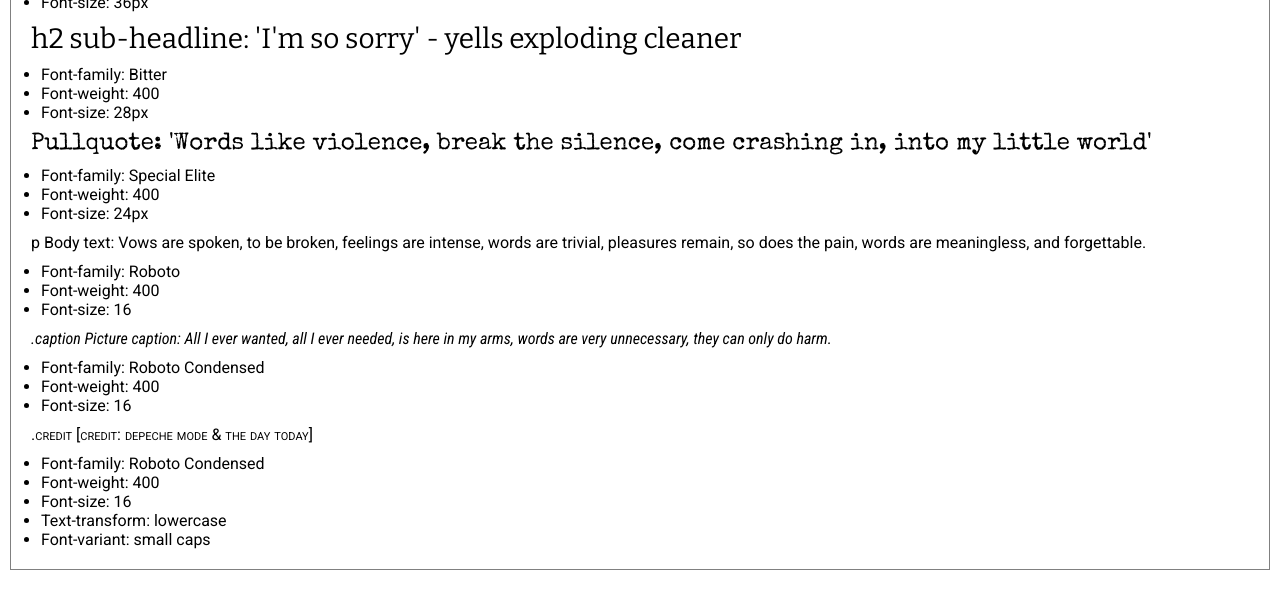
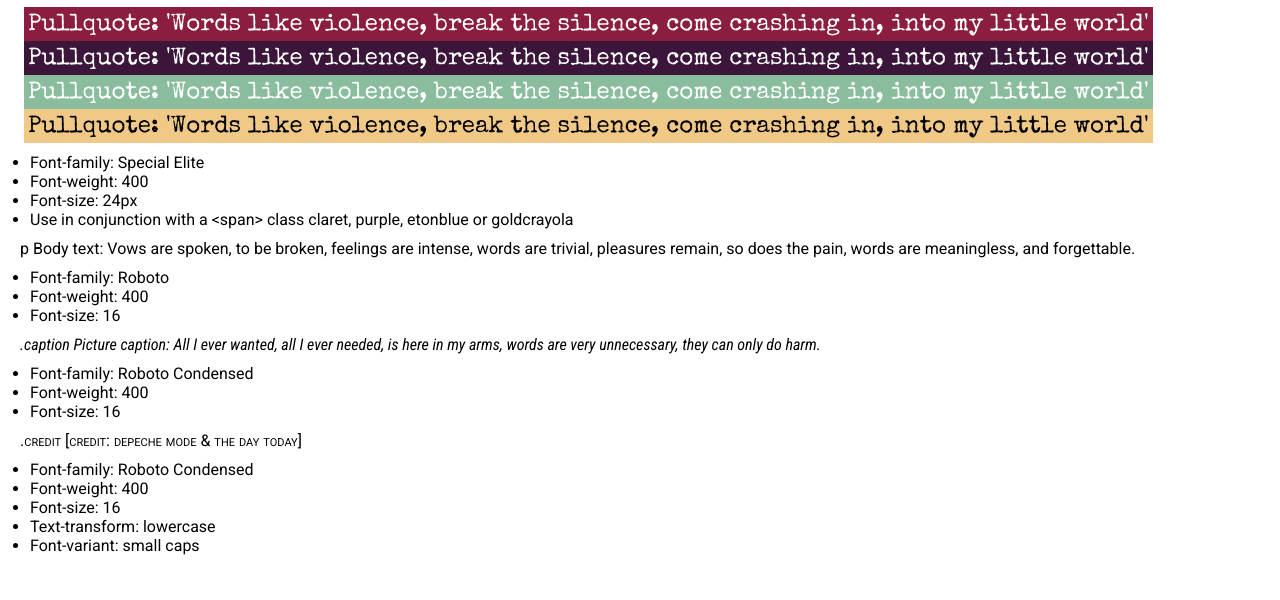
Before and after one commit to rsutton2021/style-guide, a plain HTML site: page index.html in a window 1280 px wide. Shown: the part 731-1331 px from the top of the page. After the commit the page ends 1306 px from the top, so only its background shows below. Drawn offline with nearby package versions, Linux system fonts and the light colour scheme.

Commit message:
Tweak background colour styles for pullquote

```diff
--- a/index.html
+++ b/index.html
@@ -108,12 +108,19 @@
             <li>Font-size: 28px</li>
         </ul>
 
-        <p class="pullquote">Pullquote: 'Words like violence, break the silence, come crashing in, into my little world'</p>
+        <p class="pullquote"><span class="claret">Pullquote: 'Words like violence, break the silence, come crashing in, into my little world'</span></p>
+
+        <p class="pullquote"><span class="purple">Pullquote: 'Words like violence, break the silence, come crashing in, into my little world'</span></p>
+
+        <p class="pullquote"><span class="etonblue">Pullquote: 'Words like violence, break the silence, come crashing in, into my little world'</span></p>
+
+        <p class="pullquote"><span class="goldcrayola">Pullquote: 'Words like violence, break the silence, come crashing in, into my little world'</span></p>
 
         <ul>
             <li>Font-family: Special Elite</li>
             <li>Font-weight: 400</li>
             <li>Font-size: 24px</li>
+            <li>Use in conjunction with a &lt;span&gt; class claret, purple, etonblue or goldcrayola </li>
         </ul>
 
         <p>p Body text: Vows are spoken, to be broken, feelings are intense, words are trivial, pleasures remain, so does the pain, words are meaningless, and forgettable. </p>
--- a/style.css
+++ b/style.css
@@ -49,6 +49,13 @@ ul {
 .pullquote {
     font-family: 'Special Elite', cursive;
     font-size: 24px;
+    color: white;
+    padding: 6px 4px 4px 4px;
+
+}
+
+
+
 }
 
 .container {
@@ -87,18 +94,23 @@ ul {
 
 .claret {
     background-color: #8B1E3F;
+    padding: 6px 4px 4px 4px;
 }
 
 .purple {
     background-color: #3C153B;
+    padding: 6px 4px 4px 4px;
 }
 
 .etonblue {
     background-color: #89BD9E;
+    padding: 6px 4px 4px 4px;
 }
 
 .goldcrayola {
     background-color: #F0C987;
+    color: black;
+    padding: 6px 4px 4px 4px;
 }
 
 .bitter {
```
